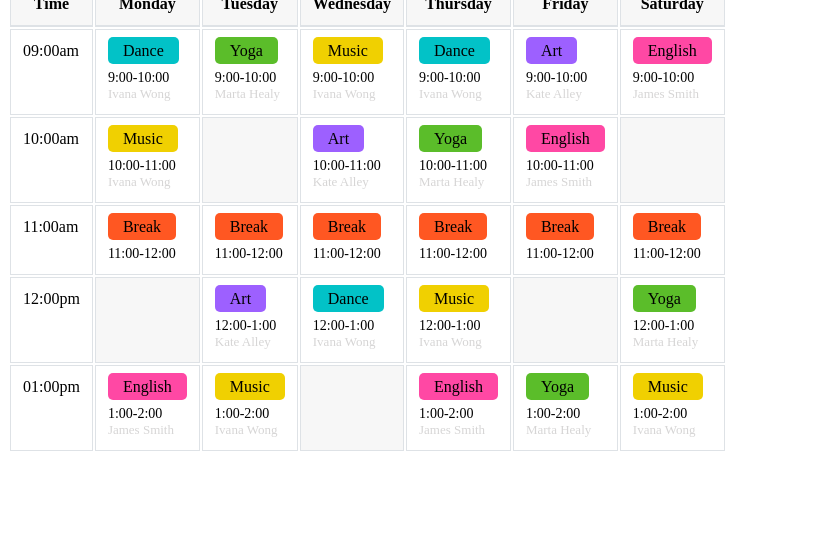
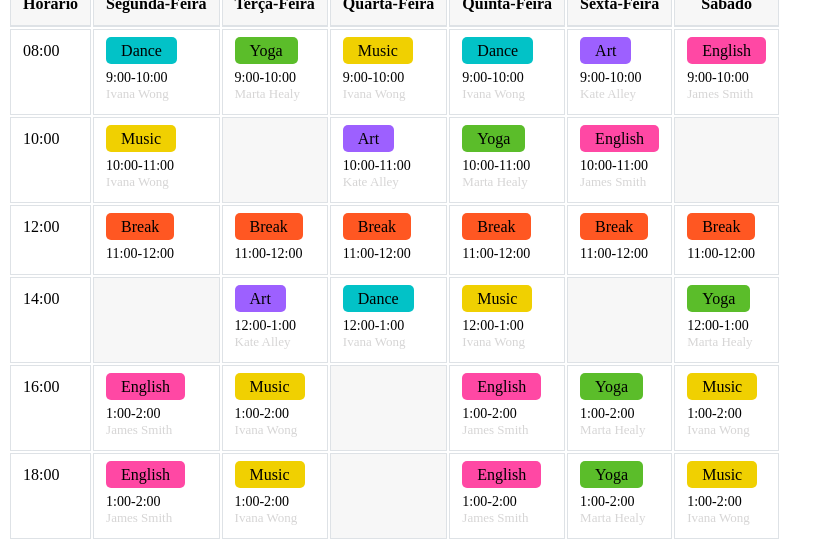
Before and after one commit to projeto-de-algoritmos/Greed_HelpMyCompany, a Django app: template greed/templates/timetable.html in a window 1280 px wide. Shown: the part 340-889 px from the top of the page, without its empty margins (0-832 px from the left). Before the commit the page ends 791 px from the top, so only its background shows below. Run offline with Django 4.2, Linux system fonts and the light colour scheme; the template is opened without the code that fills it, so the values that code supplies are empty.

Commit message:
Adicionado tabela de acordo com padrao
Co-authored-by: victor-rayan <victor.rayan378@gmail.com>

```diff
--- a/greed/templates/timetable.html
+++ b/greed/templates/timetable.html
@@ -11,19 +11,19 @@
         <table class="table table-bordered text-center">
             <thead>
                 <tr class="bg-light-gray">
-                    <th class="text-uppercase">Time
+                    <th class="text-uppercase">Horário
                     </th>
-                    <th class="text-uppercase">Monday</th>
-                    <th class="text-uppercase">Tuesday</th>
-                    <th class="text-uppercase">Wednesday</th>
-                    <th class="text-uppercase">Thursday</th>
-                    <th class="text-uppercase">Friday</th>
-                    <th class="text-uppercase">Saturday</th>
+                    <th class="text-uppercase">Segunda-Feira</th>
+                    <th class="text-uppercase">Terça-Feira</th>
+                    <th class="text-uppercase">Quarta-Feira</th>
+                    <th class="text-uppercase">Quinta-Feira</th>
+                    <th class="text-uppercase">Sexta-Feira</th>
+                    <th class="text-uppercase">Sábado</th>
                 </tr>
             </thead>
             <tbody>
                 <tr>
-                    <td class="align-middle">09:00am</td>
+                    <td class="align-middle">08:00</td>
                     <td>
                         <span class="bg-sky padding-5px-tb padding-15px-lr border-radius-5 margin-10px-bottom text-white font-size16 xs-font-size13">Dance</span>
                         <div class="margin-10px-top font-size14">9:00-10:00</div>
@@ -58,7 +58,7 @@
                 </tr>
 
                 <tr>
-                    <td class="align-middle">10:00am</td>
+                    <td class="align-middle">10:00</td>
                     <td>
                         <span class="bg-yellow padding-5px-tb padding-15px-lr border-radius-5 margin-10px-bottom text-white font-size16  xs-font-size13">Music</span>
                         <div class="margin-10px-top font-size14">10:00-11:00</div>
@@ -88,7 +88,7 @@
                 </tr>
 
                 <tr>
-                    <td class="align-middle">11:00am</td>
+                    <td class="align-middle">12:00</td>
                     <td>
                         <span class="bg-lightred padding-5px-tb padding-15px-lr border-radius-5 margin-10px-bottom text-white font-size16  xs-font-size13">Break</span>
                         <div class="margin-10px-top font-size14">11:00-12:00</div>
@@ -116,7 +116,7 @@
                 </tr>
 
                 <tr>
-                    <td class="align-middle">12:00pm</td>
+                    <td class="align-middle">14:00</td>
                     <td class="bg-light-gray">
 
                     </td>
@@ -146,7 +146,39 @@
                 </tr>
 
                 <tr>
-                    <td class="align-middle">01:00pm</td>
+                    <td class="align-middle">16:00</td>
+                    <td>
+                        <span class="bg-pink padding-5px-tb padding-15px-lr border-radius-5 margin-10px-bottom text-white font-size16  xs-font-size13">English</span>
+                        <div class="margin-10px-top font-size14">1:00-2:00</div>
+                        <div class="font-size13 text-light-gray">James Smith</div>
+                    </td>
+                    <td>
+                        <span class="bg-yellow padding-5px-tb padding-15px-lr border-radius-5 margin-10px-bottom text-white font-size16  xs-font-size13">Music</span>
+                        <div class="margin-10px-top font-size14">1:00-2:00</div>
+                        <div class="font-size13 text-light-gray">Ivana Wong</div>
+                    </td>
+                    <td class="bg-light-gray">
+
+                    </td>
+                    <td>
+                        <span class="bg-pink padding-5px-tb padding-15px-lr border-radius-5 margin-10px-bottom text-white font-size16  xs-font-size13">English</span>
+                        <div class="margin-10px-top font-size14">1:00-2:00</div>
+                        <div class="font-size13 text-light-gray">James Smith</div>
+                    </td>
+                    <td>
+                        <span class="bg-green padding-5px-tb padding-15px-lr border-radius-5 margin-10px-bottom text-white font-size16  xs-font-size13">Yoga</span>
+                        <div class="margin-10px-top font-size14">1:00-2:00</div>
+                        <div class="font-size13 text-light-gray">Marta Healy</div>
+                    </td>
+                    <td>
+                        <span class="bg-yellow padding-5px-tb padding-15px-lr border-radius-5 margin-10px-bottom text-white font-size16  xs-font-size13">Music</span>
+                        <div class="margin-10px-top font-size14">1:00-2:00</div>
+                        <div class="font-size13 text-light-gray">Ivana Wong</div>
+                    </td>
+                </tr>
+
+                <tr>
+                    <td class="align-middle">18:00</td>
                     <td>
                         <span class="bg-pink padding-5px-tb padding-15px-lr border-radius-5 margin-10px-bottom text-white font-size16  xs-font-size13">English</span>
                         <div class="margin-10px-top font-size14">1:00-2:00</div>
```
